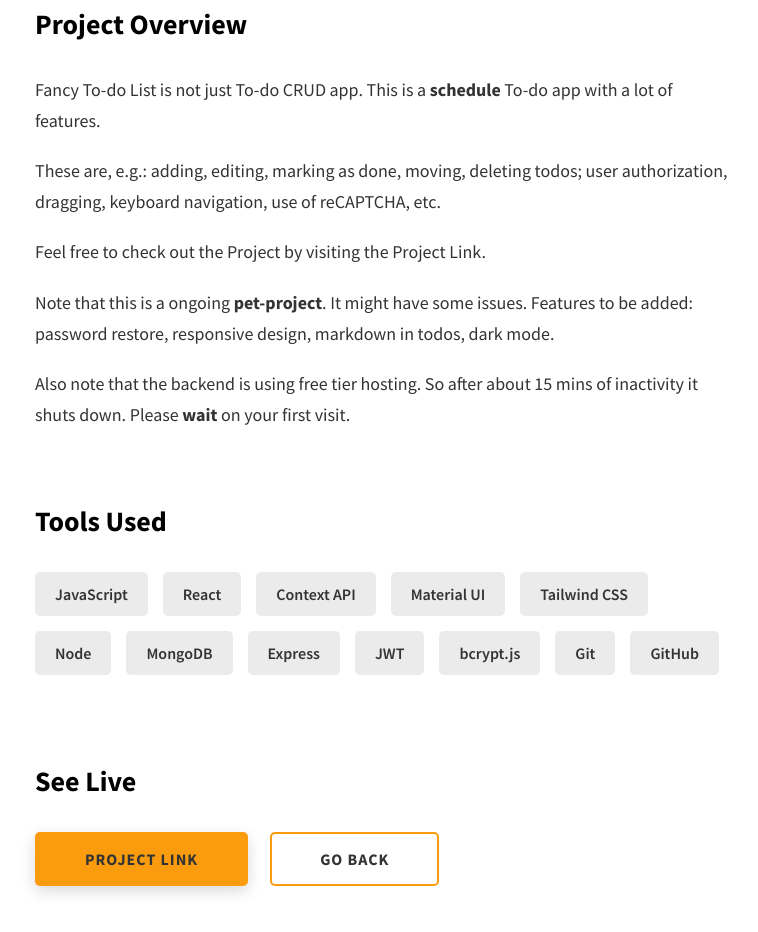
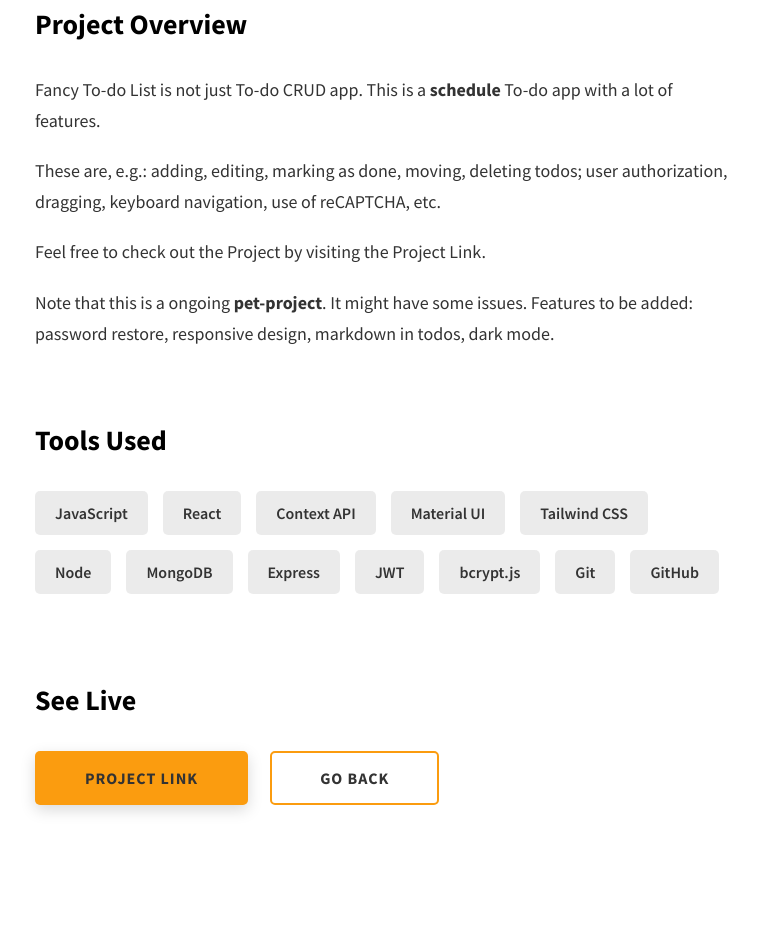
Before and after one commit to trainymonked/trainymonked.github.io, a plain HTML site: page fancy-todo/index.html in a window 1280 px wide. Shown: the part 1324-2256 px from the top of the page, without its empty margins (255-1013 px from the left). After the commit the page ends 2209 px from the top, so only its background shows below. Drawn offline with Linux system fonts and the light colour scheme.

Commit message:
backend hosting changed

```diff
--- a/fancy-todo/index.html
+++ b/fancy-todo/index.html
@@ -99,10 +99,6 @@
             <p class="project-details__desc-p">
               Note that this is a ongoing <strong>pet-project</strong>. It might have some issues. Features to be added: password restore, responsive design, markdown in todos, dark mode.
             </p>
-            <p class="project-details__desc-p">
-              Also note that the backend is using free tier hosting. So after about 15 mins of inactivity it shuts down.
-              Please <strong>wait</strong> on your first visit.
-            </p>
           </div>
           <div class="project-details__tools-used">
             <h2 class="project-details__content-title">Tools Used</h2>
```
